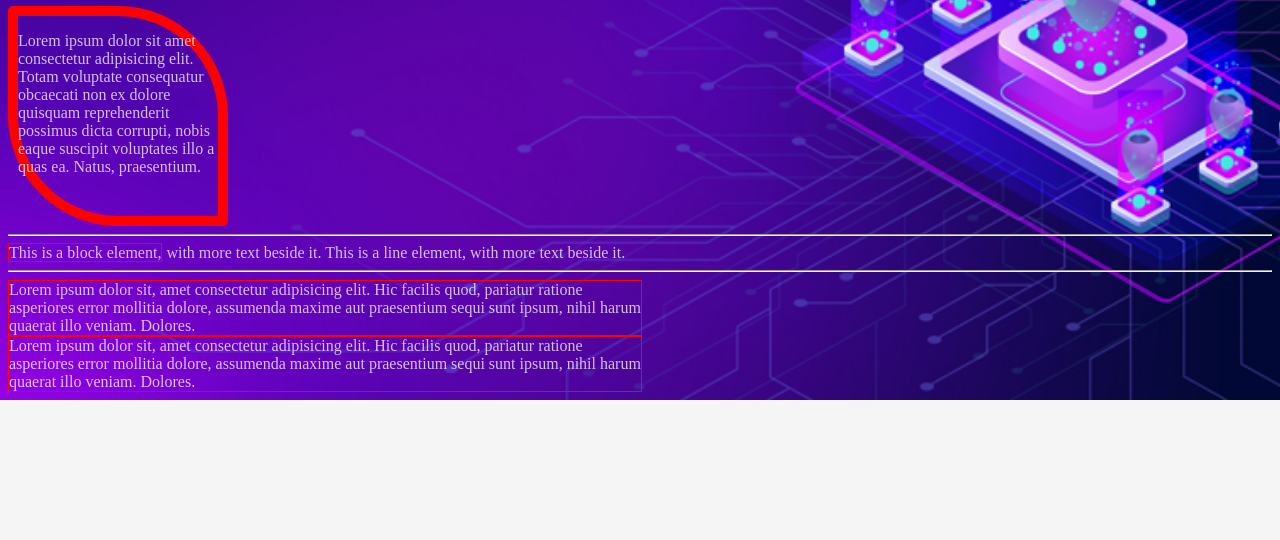
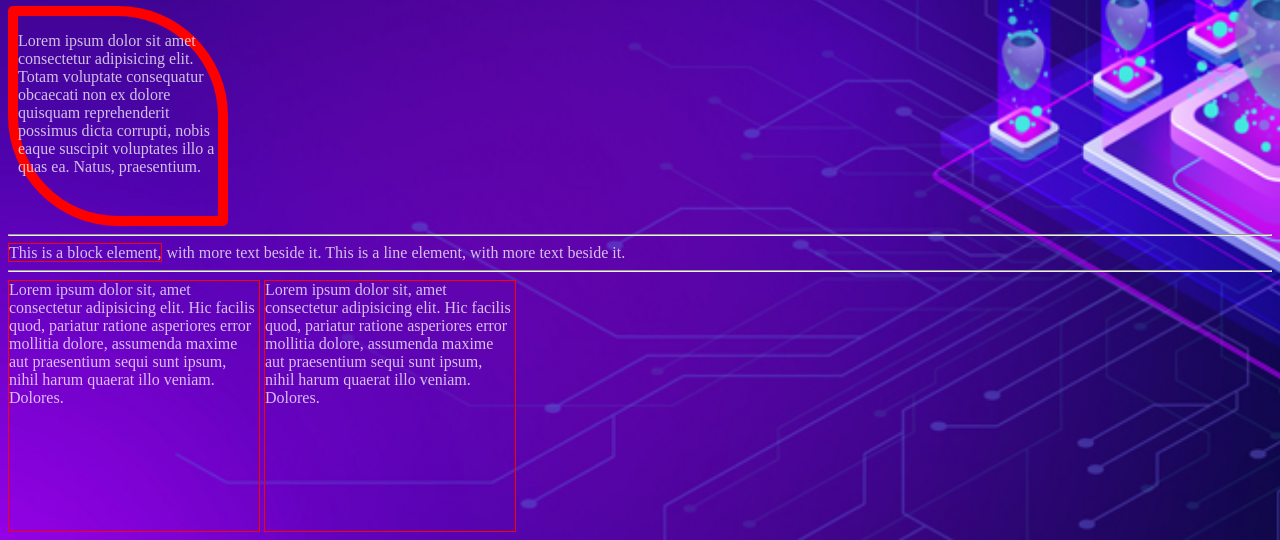
Before and after one commit to Ardison-Gardner/CSS101, a plain HTML site: page index.html in a window 1280 px wide. Shown: the part 412-952 px from the top of the page. Before the commit the page ends 812 px from the top, so only its background shows below. Drawn offline with Linux system fonts and the light colour scheme.

Commit message:
Elemebnt height.

```diff
--- a/index.html
+++ b/index.html
@@ -57,7 +57,8 @@
         border: 1px solid #f00;
       }
       span.halfWidth {
-        width: 50%;
+        width: 250px;
+        height: 250px;
         border: 1px solid #f00;
         display: inline-block;
       }
```
